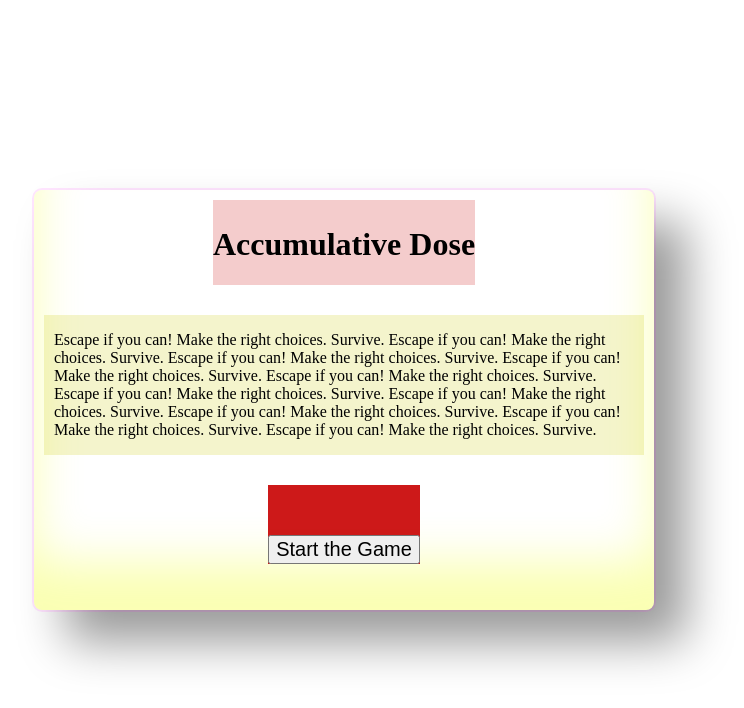
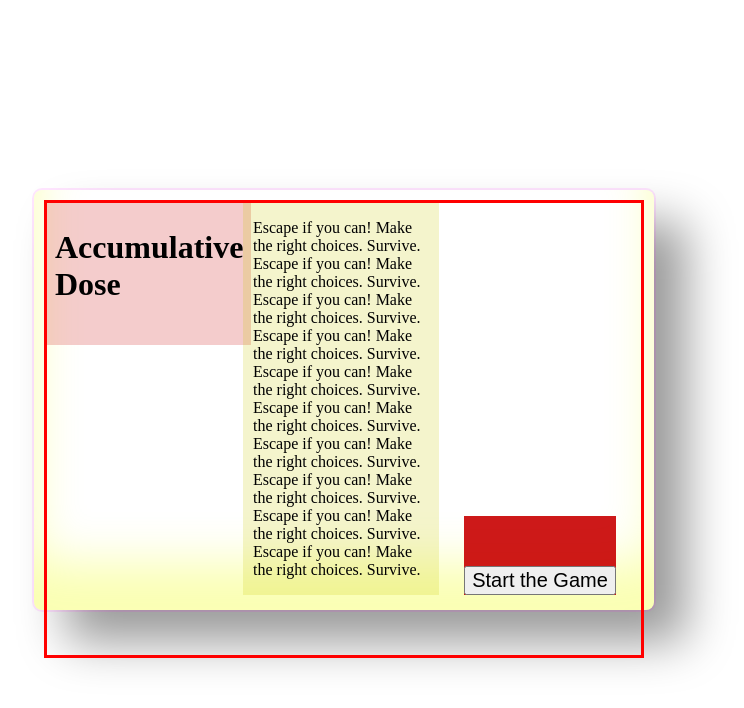
Before and after one commit to Jason-Hargrove/project1, a plain HTML site: page index.html in a window 1280 px wide. Both pictures are taken after a click on the button "Start the Game". Shown: the whole page, without its empty margins (296-1040 px from the left). Drawn offline with Linux system fonts and the light colour scheme.

Commit message:
made a function to replacess class. still on first page but progressing.

```diff
--- a/css/style.css
+++ b/css/style.css
@@ -61,14 +61,15 @@ button { font-size: 20px; }
 /* ========== pages ========== */
 .page-grid-container {
   display: grid;
-  grid-template-columns: auto;
-  grid-template-rows: auto;
+  grid-template-columns: 33% 33% auto;
+  grid-template-rows: auto 25% 25%;
+  border: solid red;
   row-gap: 30px;
 }
 
 .first-page-child {
-  place-self: center;
-  padding: 5px 0 0 0;
+  place-self: start;
+  padding: 5px 8px 20px 8px;
   background-color: rgba(200, 0, 0, 0.2);
 }
 
--- a/js/script.js
+++ b/js/script.js
@@ -21,6 +21,11 @@ const secondDeathChild = document.querySelector('.second-death-child');
 const thirddDeathChild = document.querySelector('.third-death-child');
 
 // ========== global fuinctions ==========
+// replaces class
+const replaceClass = (selector, old, updated) => {
+    selector.classList.replace(old, updated);
+}
+
 // increases dose randomly on page
 const randomDose = () => {
 
@@ -38,9 +43,9 @@ const updateButtons = () => {
 
 // ========== classes ==========
 class Character {
-  constructor(name, exposure) {
+  constructor(name, uptake) {
     this.name = name;
-    this.exposure = exposure;
+    this.uptake = uptake;
   }
   pickUp(){
 
@@ -82,9 +87,28 @@ const startGame = () => {
 
 // specific pages start here
 const firstPage = () => {
-  startGridContainer.classList.replace('start-grid-container', 'page-grid-container')
+  // replace grid container
+  replaceClass(startGridContainer, 'start-grid-container', 'page-grid-container');
+
+// replace first child - dose meter
+  replaceClass(startFirstChild, 'start-first-child', 'first-page-child');
+
+  // replace Second - text?
+  replaceClass(startSecondChild, 'start-second-child', 'second-page-child');
+
+  // replace third
+  replaceClass(startThirdChild, 'start-third-child', 'third-page-child');
 
 
+// firstPageChild.innerHTML =
+// `<h3>DOSE</h3> <center>${player.uptake}</center>`;
+
+
+// startSecondChild.innerHTML = `Cool. It worked!`;
+
+
+
+// end  first page
 }
 
 const secondPage = () => {
```
